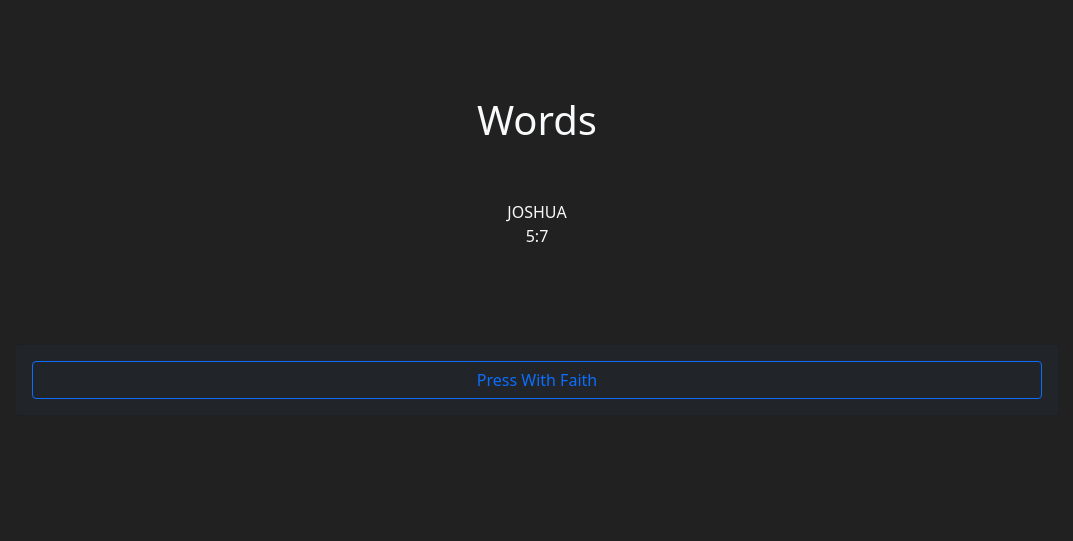
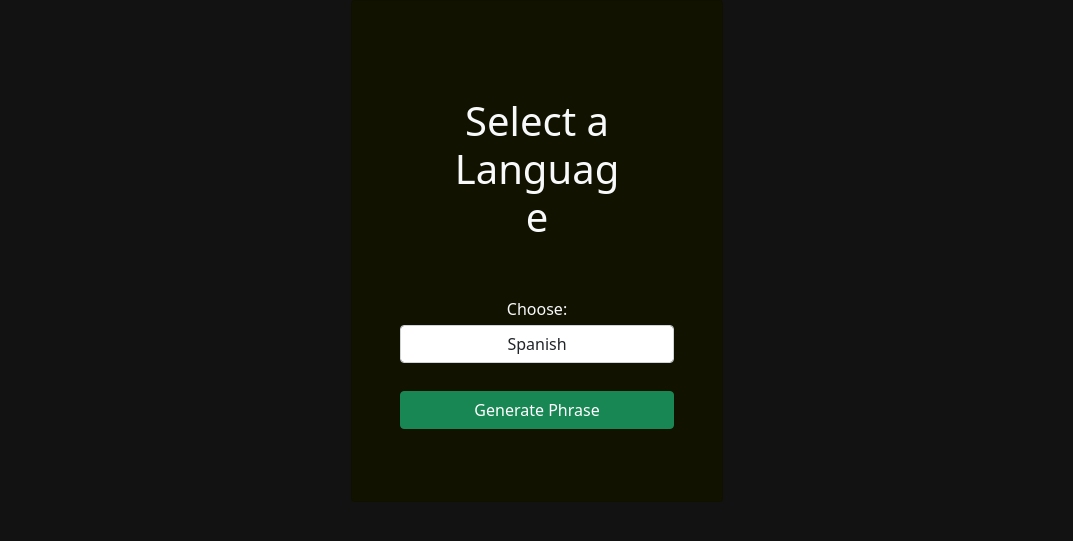
Before and after one commit to enrique-cloud/TouchWithFaith, a Django app: page / in a window 1280 px wide. Shown: the top 541 px of the page, without its empty margins (103-1176 px from the left). Run offline with Django 3.2, Linux system fonts and the light colour scheme; data that the repository does not hold is empty.

Commit message:
language template

```diff
--- a/django_project/urls.py
+++ b/django_project/urls.py
@@ -16,9 +16,10 @@
 # from django.contrib import admin
 from django.urls import path
 # from touch import views
-from get_bible import optimized_data
+from get_bible import optimized_data, phrases
 
 urlpatterns = [
     # path('admin/', admin.site.urls),
-    path('', optimized_data.optimized_bible, name="home"),
+    path('', phrases.languages, name="home"),
+    path('phrases', optimized_data.optimized_bible, name="phrases"),
 ]
--- a/get_bible/optimized_data.py
+++ b/get_bible/optimized_data.py
@@ -3,19 +3,20 @@
 import random
 
 
-lenguage = "valera"
+language = "valera"
+
 
 books = [
-  {'book': 'genesis', 'url': f'https://getbible.net/json?passage=genesis&raw=true&version={lenguage}', 'chapter': 50, 'vers': [31, 25, 24, 26, 32, 22, 24, 22, 29, 32, 32, 20, 18, 24, 21, 16, 27, 33, 38, 18, 34, 24, 20, 67, 34, 35, 46, 22, 35, 43, 55, 32, 20, 31, 29, 43, 36, 30, 23, 23, 57, 38, 34, 34, 28, 34, 31, 22, 33, 26]},
-  {'book': 'exodus', 'url': f'https://getbible.net/json?passage=exodus&raw=true&version={lenguage}', 'chapter': 40, 'vers': [22, 25, 22, 31, 23, 30, 25, 32, 35, 29, 10, 51, 22, 31, 27, 36, 16, 27, 25, 26, 36, 31, 33, 18, 40, 37, 21, 43, 46, 38, 18, 35, 23, 35, 35, 38, 29, 31, 43, 38]},
-  {'book': 'leviticus', 'url': f'https://getbible.net/json?passage=leviticus&raw=true&version={lenguage}', 'chapter': 27, 'vers': [17, 16, 17, 35, 19, 30, 38, 36, 24, 20, 47, 8, 59, 57, 33, 34, 16, 30, 37, 27, 24, 33, 44, 23, 55, 46, 34]},
-  {'book': 'numbers', 'url': f'https://getbible.net/json?passage=numbers&raw=true&version={lenguage}', 'chapter': 36, 'vers': [54, 34, 51, 49, 31, 27, 89, 26, 23, 36, 35, 16, 33, 45, 41, 50, 13, 32, 22, 29, 35, 41, 30, 25, 18, 65, 23, 31, 40, 16, 54, 42, 56, 29, 34, 13]},
-  {'book': 'deuteronomy', 'url': f'https://getbible.net/json?passage=deuteronomy&raw=true&version={lenguage}', 'chapter': 34, 'vers': [46, 37, 29, 49, 33, 25, 26, 20, 29, 22, 32, 32, 18, 29, 23, 22, 20, 22, 21, 20, 23, 30, 25, 22, 19, 19, 26, 68, 29, 20, 30, 52, 29, 12]},
-  {'book': 'joshua', 'url': f'https://getbible.net/json?passage=joshua&raw=true&version={lenguage}', 'chapter': 24, 'vers': [18, 24, 17, 24, 15, 27, 26, 35, 27, 43, 23, 24, 33, 15, 63, 10, 18, 28, 51, 9, 45, 34, 16, 33]},
-  {'book': 'judges', 'url': f'https://getbible.net/json?passage=judges&raw=true&version={lenguage}', 'chapter': 21, 'vers': [36, 23, 31, 24, 31, 40, 25, 35, 57, 18, 40, 15, 25, 20, 20, 31, 13, 31, 30, 48, 25]},
-  {'book': 'ruth', 'url': f'https://getbible.net/json?passage=ruth&raw=true&version={lenguage}', 'chapter': 4, 'vers': [22, 23, 18, 22]},
-  {'book': '1samuel', 'url': f'https://getbible.net/json?passage=1samuel&raw=true&version={lenguage}', 'chapter': 31, 'vers': [28, 36, 21, 22, 12, 21, 17, 22, 27, 27, 15, 25, 23, 52, 35, 23, 58, 30, 24, 42, 15, 23, 29, 22, 44, 25, 12, 25, 11, 31, 13]},
-  {'book': '2samuel', 'url': f'https://getbible.net/json?passage=2samuel&raw=true&version={lenguage}', 'chapter': 24, 'vers': [27, 32, 39, 12, 25, 23, 29, 18, 13, 19, 27, 31, 39, 33, 37, 23, 29, 33, 43, 26, 22, 51, 39, 25]}
+  {'book': 'genesis', 'url': f'https://getbible.net/json?passage=genesis&raw=true&version={language}', 'chapter': 50, 'vers': [31, 25, 24, 26, 32, 22, 24, 22, 29, 32, 32, 20, 18, 24, 21, 16, 27, 33, 38, 18, 34, 24, 20, 67, 34, 35, 46, 22, 35, 43, 55, 32, 20, 31, 29, 43, 36, 30, 23, 23, 57, 38, 34, 34, 28, 34, 31, 22, 33, 26]},
+  {'book': 'exodus', 'url': f'https://getbible.net/json?passage=exodus&raw=true&version={language}', 'chapter': 40, 'vers': [22, 25, 22, 31, 23, 30, 25, 32, 35, 29, 10, 51, 22, 31, 27, 36, 16, 27, 25, 26, 36, 31, 33, 18, 40, 37, 21, 43, 46, 38, 18, 35, 23, 35, 35, 38, 29, 31, 43, 38]},
+  {'book': 'leviticus', 'url': f'https://getbible.net/json?passage=leviticus&raw=true&version={language}', 'chapter': 27, 'vers': [17, 16, 17, 35, 19, 30, 38, 36, 24, 20, 47, 8, 59, 57, 33, 34, 16, 30, 37, 27, 24, 33, 44, 23, 55, 46, 34]},
+  {'book': 'numbers', 'url': f'https://getbible.net/json?passage=numbers&raw=true&version={language}', 'chapter': 36, 'vers': [54, 34, 51, 49, 31, 27, 89, 26, 23, 36, 35, 16, 33, 45, 41, 50, 13, 32, 22, 29, 35, 41, 30, 25, 18, 65, 23, 31, 40, 16, 54, 42, 56, 29, 34, 13]},
+  {'book': 'deuteronomy', 'url': f'https://getbible.net/json?passage=deuteronomy&raw=true&version={language}', 'chapter': 34, 'vers': [46, 37, 29, 49, 33, 25, 26, 20, 29, 22, 32, 32, 18, 29, 23, 22, 20, 22, 21, 20, 23, 30, 25, 22, 19, 19, 26, 68, 29, 20, 30, 52, 29, 12]},
+  {'book': 'joshua', 'url': f'https://getbible.net/json?passage=joshua&raw=true&version={language}', 'chapter': 24, 'vers': [18, 24, 17, 24, 15, 27, 26, 35, 27, 43, 23, 24, 33, 15, 63, 10, 18, 28, 51, 9, 45, 34, 16, 33]},
+  {'book': 'judges', 'url': f'https://getbible.net/json?passage=judges&raw=true&version={language}', 'chapter': 21, 'vers': [36, 23, 31, 24, 31, 40, 25, 35, 57, 18, 40, 15, 25, 20, 20, 31, 13, 31, 30, 48, 25]},
+  {'book': 'ruth', 'url': f'https://getbible.net/json?passage=ruth&raw=true&version={language}', 'chapter': 4, 'vers': [22, 23, 18, 22]},
+  {'book': '1samuel', 'url': f'https://getbible.net/json?passage=1samuel&raw=true&version={language}', 'chapter': 31, 'vers': [28, 36, 21, 22, 12, 21, 17, 22, 27, 27, 15, 25, 23, 52, 35, 23, 58, 30, 24, 42, 15, 23, 29, 22, 44, 25, 12, 25, 11, 31, 13]},
+  {'book': '2samuel', 'url': f'https://getbible.net/json?passage=2samuel&raw=true&version={language}', 'chapter': 24, 'vers': [27, 32, 39, 12, 25, 23, 29, 18, 13, 19, 27, 31, 39, 33, 37, 23, 29, 33, 43, 26, 22, 51, 39, 25]}
 ]
 
 
@@ -27,6 +28,12 @@
 
 def optimized_bible(request):
 
+  if request.GET.get("idiom") == "valera":
+    idiom = "valera"
+  if request.GET.get("idiom") == "asv":
+    idiom = "asv"
+  # language = idiom
+
   book = random.sample(books,1)[0]
   choice_chapter = random.sample( range(1, book["chapter"]+1), 1 )[0]
   choice_vers = random.sample( range( 1, book["vers"][choice_chapter-1]+1 ), 1 )[0]
--- /dev/null
+++ b/get_bible/phrases.py
@@ -0,0 +1,10 @@
+from django.shortcuts import render
+
+
+def languages(request):
+  test = "Hola kike"
+  if request.GET.get("idiom") == "valera":
+    print("hooooooooola")
+  if request.GET.get("idiom") == "asv":
+    print("adiooooooooos")
+  return render(request, 'language.html', {"test":test})
--- a/touch/templates/faith.html
+++ b/touch/templates/faith.html
@@ -24,7 +24,11 @@
 
       <div class="card card-body bg-dark text-center">
 <!--           <a class="btn btn-outline-primary" href="{{ request.get_full_path }}">Press With Faith</a> -->
-          <a class="btn btn-outline-primary" href="{% url 'home' %}">Press With Faith</a>
+          <a class="btn btn-outline-primary" href="{% url 'phrases' %}">Press With Faith</a>
+      </div>
+
+      <div class="card card-body bg-dark text-center">
+          <a class="btn btn-outline-success" href="{% url 'home' %}">Select a Lenguage</a>
       </div>
 
     </div>
--- /dev/null
+++ b/touch/templates/language.html
@@ -0,0 +1,45 @@
+<!DOCTYPE html>
+<html lang="en">
+<head>
+    <meta charset="UTF-8" />
+    <meta http-equiv="X-UA-Compatible" content="IE=edge" />
+    <meta name="viewport" content="width=device-width, initial-scale=1.0" />
+    <title>Phrases Generator</title>
+    <link href="https://cdn.jsdelivr.net/npm/bootstrap@5.1.3/dist/css/bootstrap.min.css"
+      rel="stylesheet"
+      integrity="sha384-1BmE4kWBq78iYhFldvKuhfTAU6auU8tT94WrHftjDbrCEXSU1oBoqyl2QvZ6jIW3"
+      crossorigin="anonymous" />
+</head>
+<body style="background-color: #121212;">
+
+  <div class="container p-7 text-light">
+
+    <div class="col-md-4 offset-md-4">
+
+      <form
+        action="{% url 'phrases' %}"
+        class="card card-body p-5 text-light"
+        style="background-color: #121200"
+      >
+
+        <h1 class="container p-5 text-light text-center">Select a Language</h1>
+
+        <label for="idiom" class="text-center">Choose:</label>
+        <select name="idiom" id="idiom" class="form-control text-center my-1">
+          <option value="valera">Spanish</option>
+          <option value="asv">English</option>
+        </select>
+
+  <!--         <div class="card card-body bg-dark text-center">
+            <a class="btn btn-outline-success" href="{% url 'phrases' %}">Languages</a>
+        </div> -->
+        <button class="btn btn-success my-4" >Generate Phrase</button>
+
+      </form>
+
+    </div>
+
+  </div>
+
+</body>
+</html>
```
